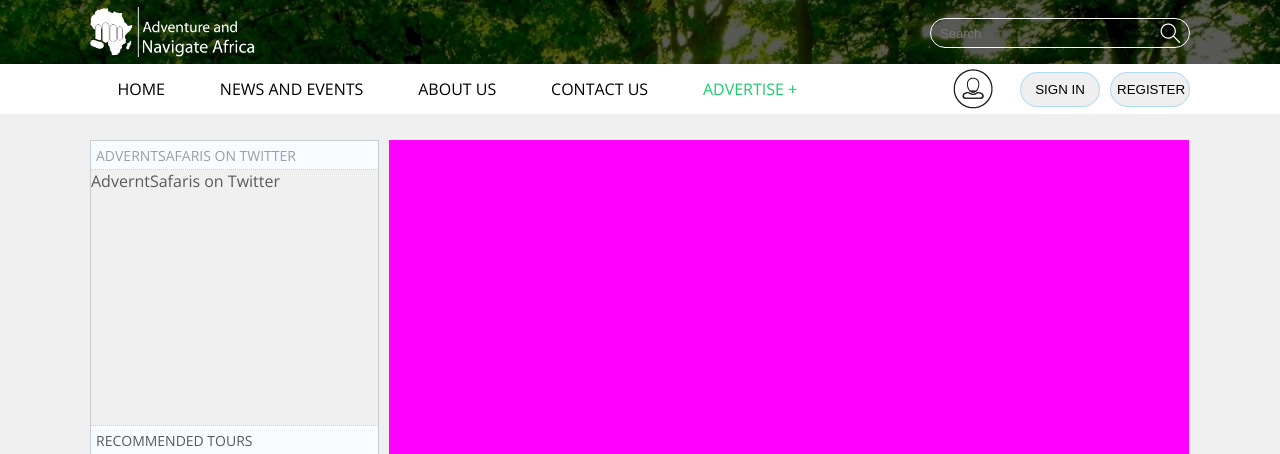
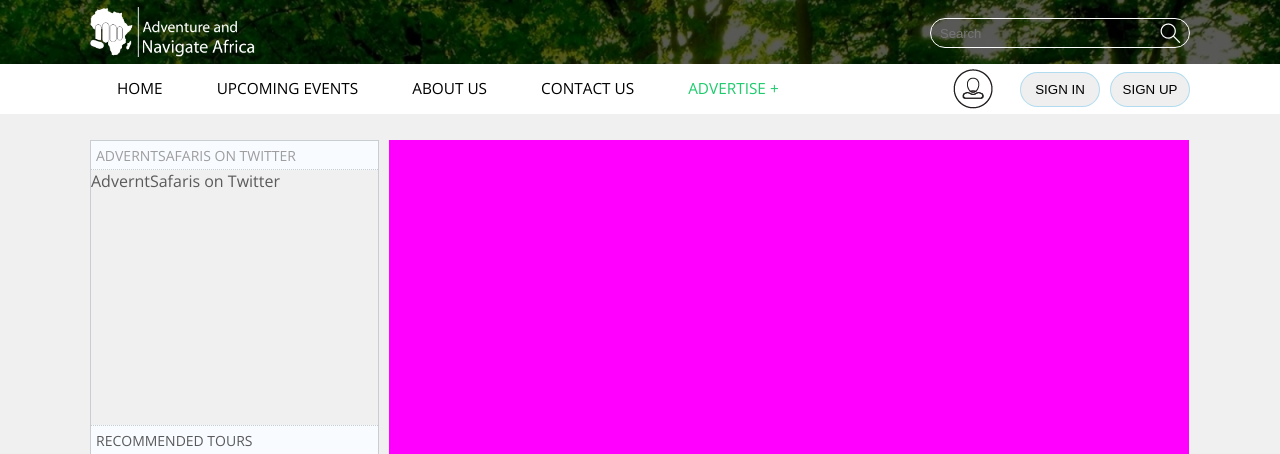
Before and after one commit to bakasajoshua/adverntsafaris, a CodeIgniter app: page /database/ in a window 1280 px wide. Shown: the top 454 px of the page. Run offline with CodeIgniter, Linux system fonts and the light colour scheme; some libraries are stand-ins or nearby versions.

Commit message:
updated views

```diff
--- a/application/modules/home/views/home_view.php
+++ b/application/modules/home/views/home_view.php
@@ -25,6 +25,8 @@
     <!--start of the posts section  -->
             <div id="in_slideB" style="background-color: magenta;">
 
+            <!-- Import of the the preview views -->
+
 
             </div>
     <!-- end of the posts section -->
--- a/application/modules/template/views/menu_view.php
+++ b/application/modules/template/views/menu_view.php
@@ -30,7 +30,7 @@
         				<a href="<?php echo base_url('news')?>"
                             <?php if ($_SERVER['REQUEST_URI'] == '/adverntsafaris/news'):?> id="active"
                             <?php elseif ($_SERVER['REQUEST_URI'] == '/news'):?>
-                            <?php endif; ?>>News and Events
+                            <?php endif; ?>>Upcoming Events
                         </a>
         			</li>
         			<li>
@@ -68,7 +68,7 @@
 
             if(!$this->session->userdata('is_logged_in')){?>
             	<a href="<?php echo base_url('login')?>">
-                    <input type="submit" class="submit_top" style="float:right;width:80px; height:35px; margin-top:7.5px;" value="Register"/>
+                    <input type="submit" class="submit_top" style="float:right;width:80px; height:35px; margin-top:7.5px;" value="sign up"/>
                	</a>
 
                 <a href="<?php echo base_url('login')?>">
--- a/assets/css/menu.css
+++ b/assets/css/menu.css
@@ -1,7 +1,8 @@
 .menu_column{
+	font-size: 96%;
 	float:left;
 	height:50px;
-	width:800px;
+	width:850px;
 	text-transform:uppercase;
 }
 .main_column{
@@ -36,7 +37,7 @@ ul {
 li a {
 	color:#000;
 	text-decoration:none;
-	padding:0px 27.45px;
+	padding:0px 27px;
 	display: block;
 	text-align: center;
 }
```
